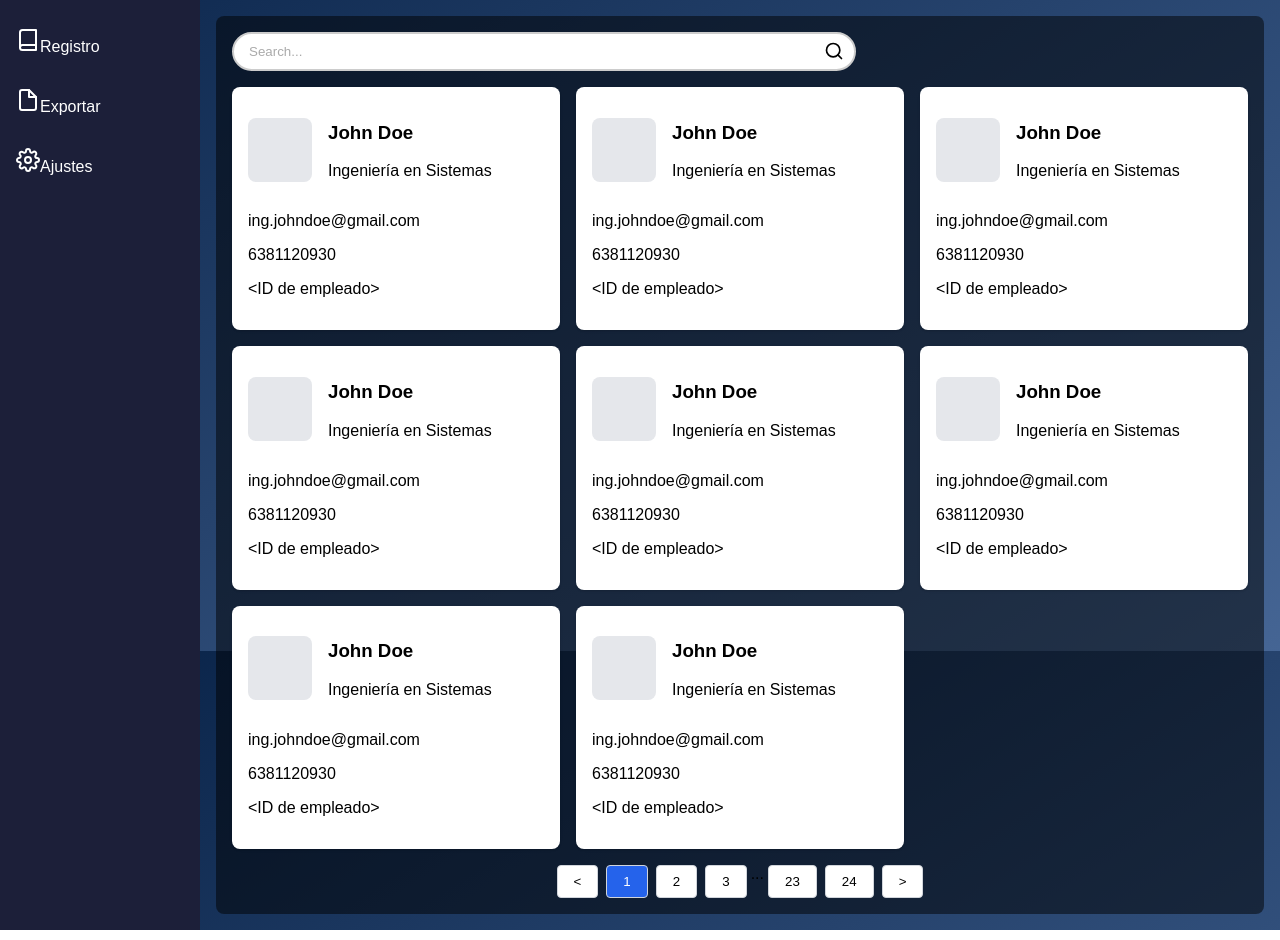
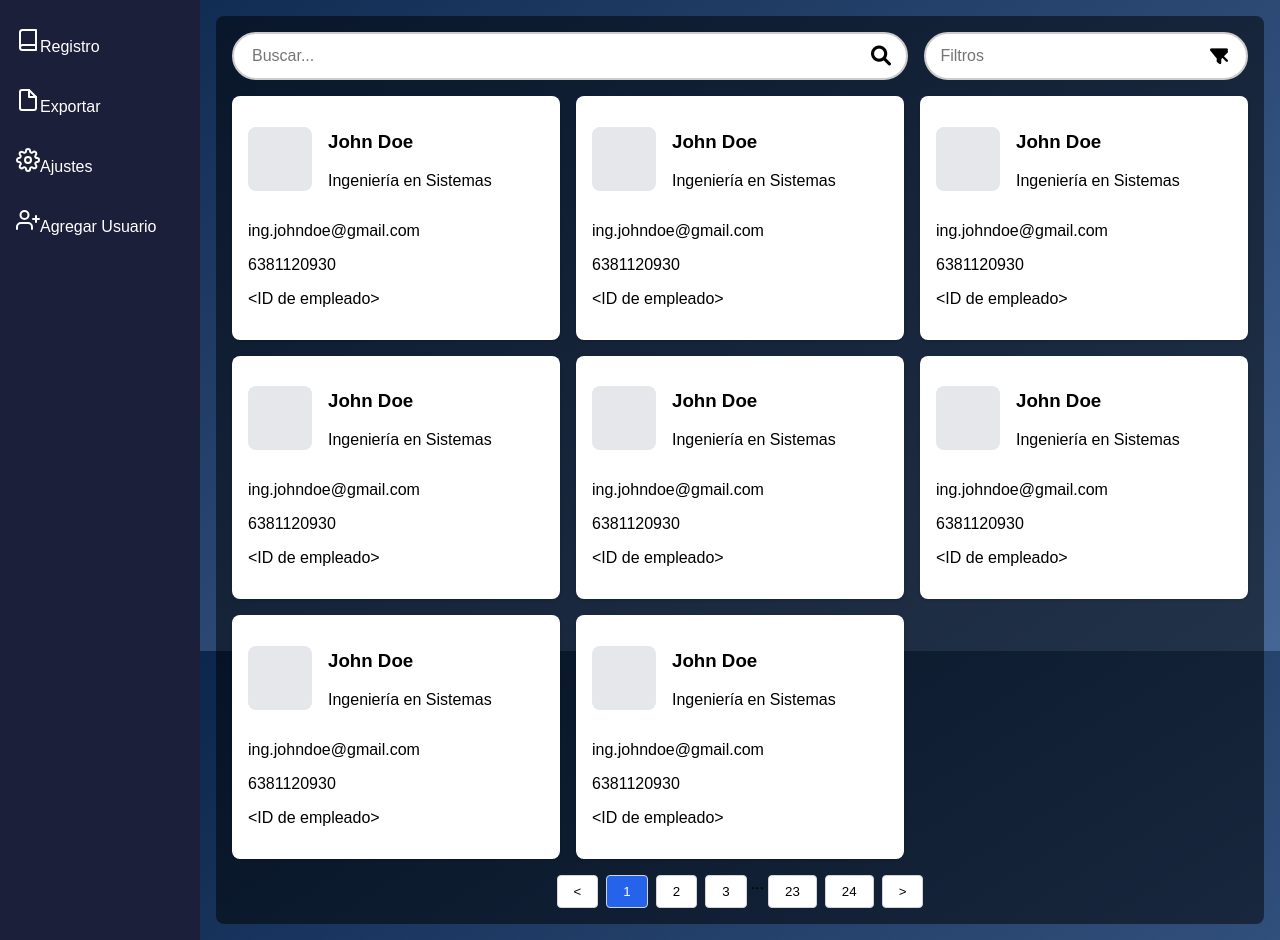
Before and after one commit to TheEternityEnd/StaffBook, a PHP site: page /main.php in a window 1280 px wide. Shown: the part 149-1089 px from the top of the page. Run offline with PHP 8.4, Linux system fonts and the light colour scheme; the visitor is signed in with stand-in values (Sample User, id 1); grey boxes labelled with a size stand in for pictures from a placeholder-image service; some libraries are stand-ins or nearby versions.

Commit message:
main mods

```diff
--- a/css/mainStyles.css
+++ b/css/mainStyles.css
@@ -65,7 +65,7 @@ header {
 
 .sidebar a:hover {
     background-color: #456594;
-    font-size: 20px;
+    font-size: 18px;
 }
 
 .main-content {
@@ -99,55 +99,197 @@ header {
 .search-container {
     display: flex;
     align-items: center;
-    border: 2px solid #ccc;
-    background-color: white;
-    border-radius: 20px;
-    padding: 5px 10px;
+    justify-content: center;
     /* Ajustable */
     width: 100%;
     /* Máximo ancho para evitar que se estire demasiado */
-    max-width: 600px;
+    max-width: 1500px;
     /* Centrar horizontalmente en su contenedor */
     margin-bottom: 1rem;
 }
 
-.search-input {
+
+/* Estilo de la barra de búsqueda */
+
+.search-bar {
+    display: flex;
+    align-items: center;
+    border: 2px solid #ccc;
+    background-color: white;
+    border-radius: 25px;
+    padding: 5px 10px;
+    width: 100%;
+    transition: border-color 0.3s;
+}
+
+.search-bar input[type="text"] {
     border: none;
     outline: none;
-    padding: 5px;
-    flex-grow: 1;
+    flex: 1;
+    padding: 8px;
+    font-size: 16px;
 }
 
-.search-input::placeholder {
-    color: #aaa;
+.search-bar button {
+    background: transparent;
+    border: none;
+    cursor: pointer;
+    outline: none;
+    display: flex;
+    align-items: center;
+    justify-content: center;
+    padding: 5px;
+    transition: color 0.3s;
 }
 
-.search-button {
-    background-color: transparent;
-    border: none;
-    cursor: pointer;
-    height: 100%;
-    /* Ajusta el botón para abarcar toda la altura */
-    padding: 0;
-    /* Elimina el padding para que se ajuste al contenedor */
-    display: flex;
-    align-items: center;
-    /* Centra el ícono verticalmente */
-    justify-content: center;
-    /* Centra el ícono horizontalmente */
+.search-bar button:hover {
+    color: #007BFF;
+    /* Cambia a color azul cuando se pasa el cursor */
 }
 
-.search-button:hover {
-    background-color: #ccc;
-}
-
-.search-button img {
-    width: 16px;
-    height: 16px;
+.search-bar button i {
+    font-size: 20px;
 }
 
 
 /*==============================Fin de barra de busqueda==============================*/
+
+
+/*==============================Filtro==================================*/
+
+
+/* Estilo del contenedor */
+
+.menu-container {
+    position: relative;
+    display: inline-block;
+    margin-left: 1rem;
+}
+
+
+/* Estilo del cuadro de texto */
+
+.search-box {
+    padding: 10px;
+    font-size: 16px;
+    border: 2px solid #ccc;
+    border-radius: 25px;
+    width: 300px;
+    height: 24.4px;
+    /* Aumenta el ancho del cuadro de texto */
+}
+
+
+/* Estilo del icono de filtro */
+
+.filter-icon {
+    position: absolute;
+    right: 10px;
+    top: 50%;
+    transform: translateY(-50%);
+    cursor: pointer;
+    color: black;
+    font-size: 18px;
+    padding: 10px;
+    transition: color 0.3s;
+}
+
+
+/* Estilo para la X que elimina el filtro */
+
+.remove-filter {
+    display: none;
+    position: absolute;
+    right: 10px;
+    top: 50%;
+    transform: translateY(-50%);
+    cursor: pointer;
+    color: black;
+    font-size: 18px;
+    padding: 10px;
+    transition: color 0.3s;
+}
+
+
+/* Cambiar color del icono al pasar el cursor */
+
+.filter-icon:hover {
+    color: #007BFF;
+}
+
+.remove-filter:hover {
+    color: #FF0000;
+}
+
+
+/* Ocultar el menú desplegable inicialmente */
+
+.menu-desplegable {
+    display: none;
+    position: absolute;
+    top: 110%;
+    right: 0;
+    background-color: white;
+    box-shadow: 0 8px 16px rgba(0, 0, 0, 0.2);
+    border-radius: 5px;
+    padding: 5px 0;
+    z-index: 1;
+    min-width: 150px;
+}
+
+
+/* Estilos de opciones en el menú */
+
+.menu-desplegable a {
+    color: black;
+    padding: 8px 16px;
+    text-decoration: none;
+    display: block;
+    white-space: nowrap;
+    cursor: pointer;
+}
+
+.menu-desplegable a:hover {
+    background-color: #ccc;
+}
+
+
+/* Submenú derecho */
+
+.submenu {
+    display: none;
+    position: absolute;
+    left: 100%;
+    top: 0;
+    background-color: white;
+    box-shadow: 0 8px 16px rgba(0, 0, 0, 0.2);
+    border-radius: 5px;
+    padding: 5px 0;
+    min-width: 150px;
+}
+
+.submenu a {
+    color: black;
+    padding: 8px 16px;
+    text-decoration: none;
+    display: block;
+    white-space: nowrap;
+    cursor: pointer;
+}
+
+.submenu a:hover {
+    background-color: #ccc;
+}
+
+
+/* Mostrar el submenú al pasar el cursor sobre la opción del menú */
+
+.menu-opcion:hover .submenu {
+    display: block;
+}
+
+
+/*==============================Fin Filtro==================================*/
 
 .filter-button {
     padding: 0.5rem 1rem;
--- a/js/mainScript.js
+++ b/js/mainScript.js
@@ -1,4 +1,58 @@
+const filterIcon = document.querySelector('.filter-icon');
+const removeFilterIcon = document.querySelector('.remove-filter');
+const menuDesplegable = document.querySelector('.menu-desplegable');
+const searchBox = document.querySelector('.search-box');
+
 function cerrarSesion() {
     // Redirigir al archivo cerrarSesion.php
     window.location.href = 'php/cerrarSesion.php';
 }
+
+// Alternar visibilidad del menú al hacer clic en el icono de filtro
+function toggleMenu(event) {
+    event.stopPropagation();
+    menuDesplegable.style.display = menuDesplegable.style.display === 'block' ? 'none' : 'block';
+}
+
+// Ocultar el menú si se hace clic fuera de él
+function closeMenu(event) {
+    if (!menuDesplegable.contains(event.target) && event.target !== filterIcon && event.target !== removeFilterIcon) {
+        menuDesplegable.style.display = 'none';
+    }
+}
+
+// Aplicar el filtro y actualizar el cuadro de texto
+function applyFilter(menuOption, subMenuOption) {
+    searchBox.value = `${menuOption}: ${subMenuOption}`;
+    filterIcon.style.display = 'none'; // Cambiar el icono del filtro por la X
+    removeFilterIcon.style.display = 'block';
+    menuDesplegable.style.display = 'none'; // Ocultar menú
+}
+
+// Eliminar el filtro y limpiar el cuadro de texto
+function removeFilter() {
+    searchBox.value = ''; // Limpiar el cuadro de texto
+    filterIcon.style.display = 'block'; // Mostrar el icono de filtro
+    removeFilterIcon.style.display = 'none'; // Ocultar la X
+}
+
+// Añadir eventos de clic para cada opción de submenú
+document.querySelectorAll('.menu-opcion').forEach(menu => {
+    const menuText = menu.querySelector('a').textContent;
+    menu.querySelectorAll('.submenu a').forEach(subMenu => {
+        subMenu.addEventListener('click', (event) => {
+            event.stopPropagation();
+            const subMenuText = subMenu.textContent;
+            applyFilter(menuText, subMenuText);
+        });
+    });
+});
+
+// Evento para mostrar/ocultar el menú al hacer clic en el icono de filtro
+filterIcon.addEventListener('click', toggleMenu);
+
+// Evento para cerrar el menú al hacer clic en cualquier lugar de la página
+document.addEventListener('click', closeMenu);
+
+// Evento para eliminar el filtro al hacer clic en la X
+removeFilterIcon.addEventListener('click', removeFilter);
--- a/main.php
+++ b/main.php
@@ -15,6 +15,7 @@
     <meta name="viewport" content="width=device-width, initial-scale=1.0">
     <title>StaffBook</title>
     <link rel="stylesheet" href="css/mainStyles.css">
+    <link rel="stylesheet" href="https://cdnjs.cloudflare.com/ajax/libs/font-awesome/6.0.0-beta3/css/all.min.css">
 </head>
 
 <body>
@@ -38,16 +39,61 @@
                 <a href="#" aria-label="Ir a Registro"><svg xmlns="http://www.w3.org/2000/svg" width="24" height="24" viewBox="0 0 24 24" fill="none" stroke="currentColor" stroke-width="2" stroke-linecap="round" stroke-linejoin="round" class="feather feather-book"><path d="M4 19.5A2.5 2.5 0 0 1 6.5 17H20"></path><path d="M6.5 2H20v20H6.5A2.5 2.5 0 0 1 4 19.5v-15A2.5 2.5 0 0 1 6.5 2z"></path></svg>Registro</a>
                 <a href="#" aria-label="Ir a Exportar"><svg xmlns="http://www.w3.org/2000/svg" width="24" height="24" viewBox="0 0 24 24" fill="none" stroke="currentColor" stroke-width="2" stroke-linecap="round" stroke-linejoin="round" class="feather feather-file"><path d="M13 2H6a2 2 0 0 0-2 2v16a2 2 0 0 0 2 2h12a2 2 0 0 0 2-2V9z"></path><polyline points="13 2 13 9 20 9"></polyline></svg>Exportar</a>
                 <a href="#" aria-label="Ir a Ajustes"><svg xmlns="http://www.w3.org/2000/svg" width="24" height="24" viewBox="0 0 24 24" fill="none" stroke="currentColor" stroke-width="2" stroke-linecap="round" stroke-linejoin="round" class="feather feather-settings"><circle cx="12" cy="12" r="3"></circle><path d="M19.4 15a1.65 1.65 0 0 0 .33 1.82l.06.06a2 2 0 0 1 0 2.83 2 2 0 0 1-2.83 0l-.06-.06a1.65 1.65 0 0 0-1.82-.33 1.65 1.65 0 0 0-1 1.51V21a2 2 0 0 1-2 2 2 2 0 0 1-2-2v-.09A1.65 1.65 0 0 0 9 19.4a1.65 1.65 0 0 0-1.82.33l-.06.06a2 2 0 0 1-2.83 0 2 2 0 0 1 0-2.83l.06-.06a1.65 1.65 0 0 0 .33-1.82 1.65 1.65 0 0 0-1.51-1H3a2 2 0 0 1-2-2 2 2 0 0 1 2-2h.09A1.65 1.65 0 0 0 4.6 9a1.65 1.65 0 0 0-.33-1.82l-.06-.06a2 2 0 0 1 0-2.83 2 2 0 0 1 2.83 0l.06.06a1.65 1.65 0 0 0 1.82.33H9a1.65 1.65 0 0 0 1-1.51V3a2 2 0 0 1 2-2 2 2 0 0 1 2 2v.09a1.65 1.65 0 0 0 1 1.51 1.65 1.65 0 0 0 1.82-.33l.06-.06a2 2 0 0 1 2.83 0 2 2 0 0 1 0 2.83l-.06.06a1.65 1.65 0 0 0-.33 1.82V9a1.65 1.65 0 0 0 1.51 1H21a2 2 0 0 1 2 2 2 2 0 0 1-2 2h-.09a1.65 1.65 0 0 0-1.51 1z"></path></svg>Ajustes</a>
+                <a href="#" aria-label="Ir a Agregar Usuario"><svg xmlns="http://www.w3.org/2000/svg" width="24" height="24" viewBox="0 0 24 24" fill="none" stroke="currentColor" stroke-width="2" stroke-linecap="round" stroke-linejoin="round" class="feather feather-user-plus"><path d="M16 21v-2a4 4 0 0 0-4-4H5a4 4 0 0 0-4 4v2"></path><circle cx="8.5" cy="7" r="4"></circle><line x1="20" y1="8" x2="20" y2="14"></line><line x1="23" y1="11" x2="17" y2="11"></line></svg>Agregar Usuario</a>
             </nav>
         </aside>
         <main class="main-content">
             <div class="panel">
                 <!--Barra de busqueda, filtros y botones-->
                 <div class="search-container">
-                    <input type="text" class="search-input" placeholder="Search...">
-                    <button class="search-button">
-                        <svg xmlns="http://www.w3.org/2000/svg" width="20" height="20" viewBox="0 0 24 24" fill="none" stroke="currentColor" stroke-width="2" stroke-linecap="round" stroke-linejoin="round" class="feather feather-search"><circle cx="11" cy="11" r="8"></circle><line x1="21" y1="21" x2="16.65" y2="16.65"></line></svg>
-                    </button>
+                    <div class="search-bar">
+                        <input type="text" placeholder="Buscar...">
+                        <button>
+                                <i class="fas fa-search"></i>
+                        </button>
+                    </div>
+
+                    <div class="menu-container">
+                        <!-- Cuadro de texto -->
+                        <input type="text" class="search-box" placeholder=" Filtros" readonly>
+
+                        <!-- Icono de filtro -->
+                        <i class="fas fa-filter filter-icon"></i>
+
+                        <!-- X para eliminar el filtro -->
+                        <i class="fas fa-times remove-filter"></i>
+
+                        <!-- Menú desplegable -->
+                        <div class="menu-desplegable">
+                            <div class="menu-opcion">
+                                <a href="#">Funcion</a>
+                                <div class="submenu">
+                                    <a href="#">Administrativo</a>
+                                    <a href="#">Analista</a>
+                                    <a href="#">Apoyo</a>
+                                    <a href="#">Docencia</a>
+                                    <a href="#">Incapacidad</a>
+                                    <a href="#">Incapacidad Permanente</a>
+                                    <a href="#">Servicio</a>
+                                </div>
+                            </div>
+                            <div class="menu-opcion">
+                                <a href="#">Opción 2</a>
+                                <div class="submenu">
+                                    <a href="#">Sub-Opción 2-1</a>
+                                    <a href="#">Sub-Opción 2-2</a>
+                                </div>
+                            </div>
+                            <div class="menu-opcion">
+                                <a href="#">Opción 3</a>
+                                <div class="submenu">
+                                    <a href="#">Sub-Opción 3-1</a>
+                                    <a href="#">Sub-Opción 3-2</a>
+                                    <a href="#">Sub-Opción 3-3</a>
+                                </div>
+                            </div>
+                        </div>
+                    </div>
                 </div>
 
                 <!--panel de items-->
```
Also changed, not shown: 1 other file.
